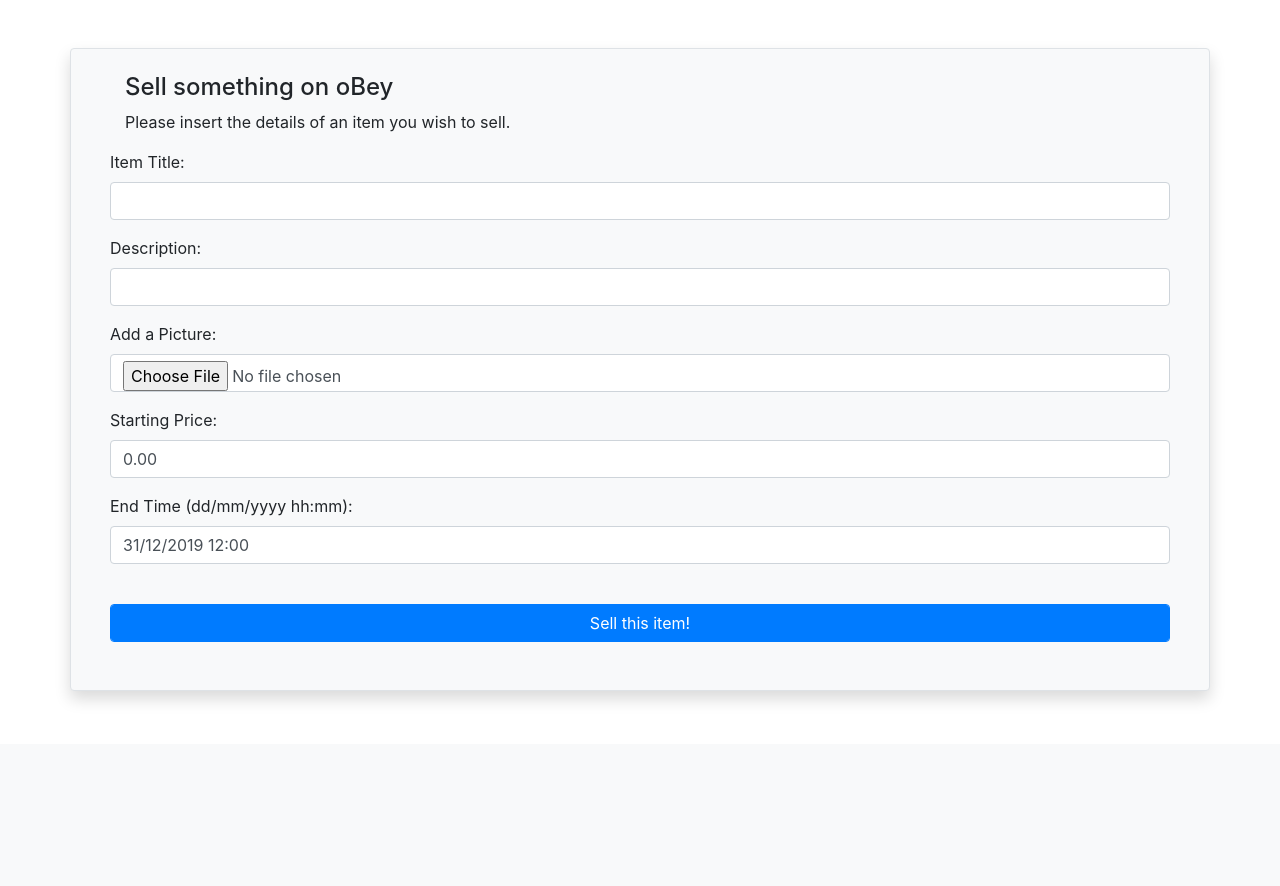
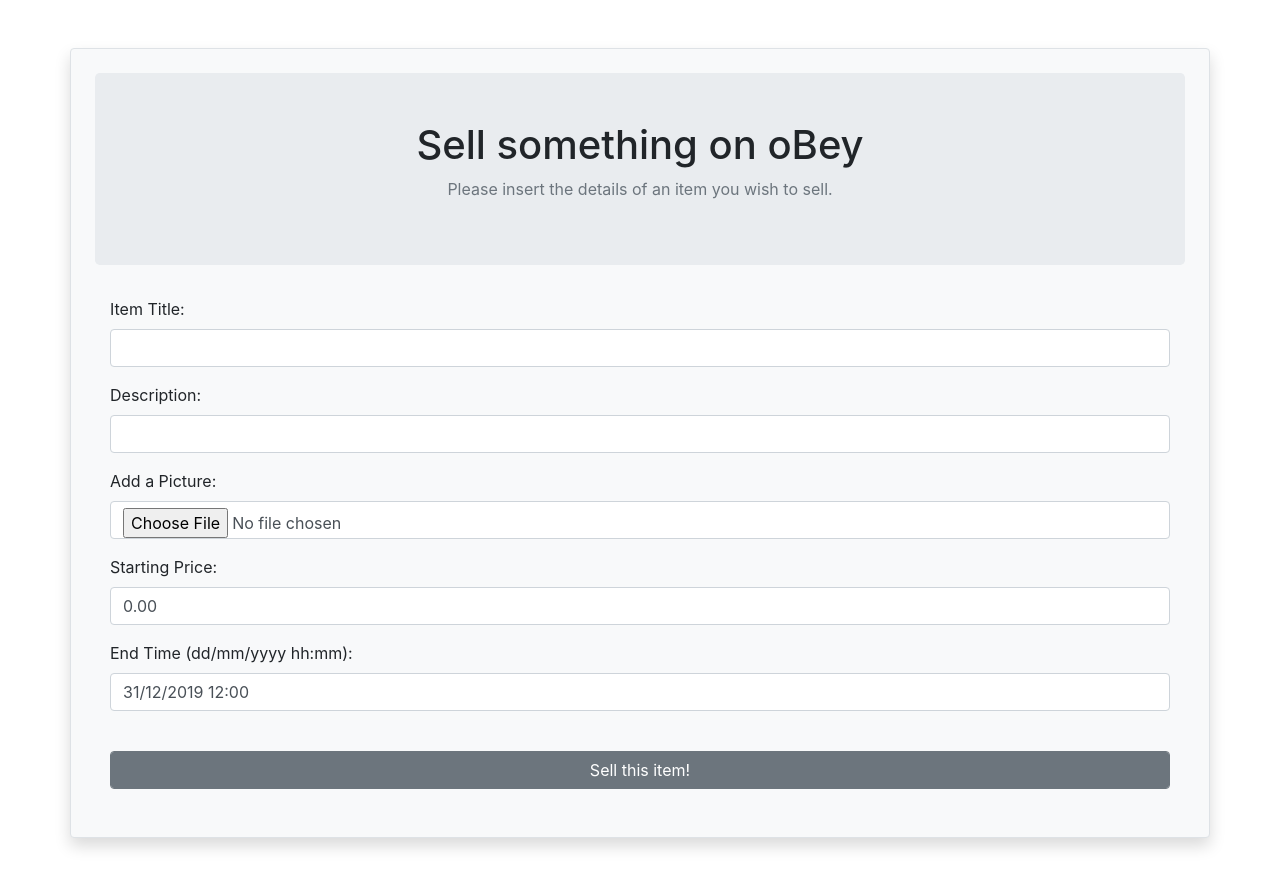
Before and after one commit to lorenzosani/auction-app, a Django app: page /sell in a window 1280 px wide. Shown: the part 56-942 px from the top of the page. Before the commit the page ends 756 px from the top, so only its background shows below. Run offline with Django 3.2, Linux system fonts and the light colour scheme; the visitor is signed in with stand-in values (Sample User, id 1); some libraries are stand-ins or nearby versions.

Commit message:
Add style to new item page

```diff
--- a/auctionapp/templates/new_item/index.html
+++ b/auctionapp/templates/new_item/index.html
@@ -1,14 +1,14 @@
 {% extends 'form_base.html' %} {% block nested %}
+<section class="jumbotron text-center p-5">
+    <h1 class="jumbotron-heading">Sell something on oBey</h1>
+    <p class="text-muted">Please insert the details of an item you wish to sell.</p>
+</section>
+
 <div class="container">
-    <div class="container">
-        <h4>Sell something on oBey</h4>
-        <p>Please insert the details of an item you wish to sell.</p>
-    </div>
-    <form action="{% url 'add item' %}" enctype="multipart/form-data" method="post">
-        <!-- TODO make form look prettier -->
+    <form  action="{% url 'add item' %}" enctype="multipart/form-data" method="post">
         {% csrf_token %}
         {{ form.as_p }}
-        <input type="submit" value="Sell this item!" class="btn btn-primary my-4">
+        <input type="submit" value="Sell this item!" class="btn btn-secondary my-4">
     </form>
 </div>
 {% endblock %}
```
